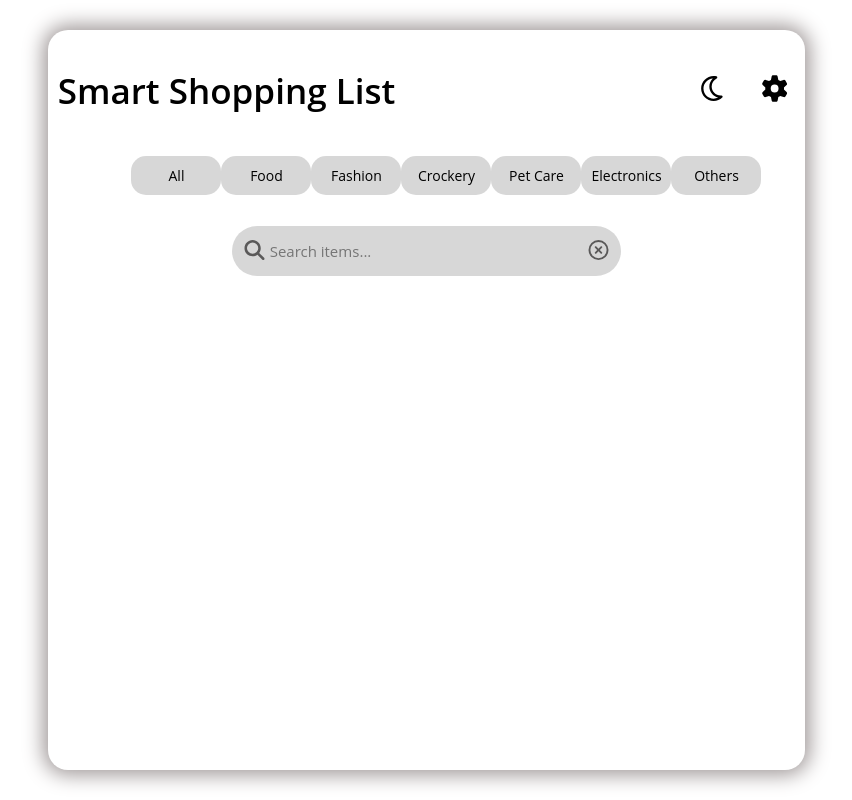
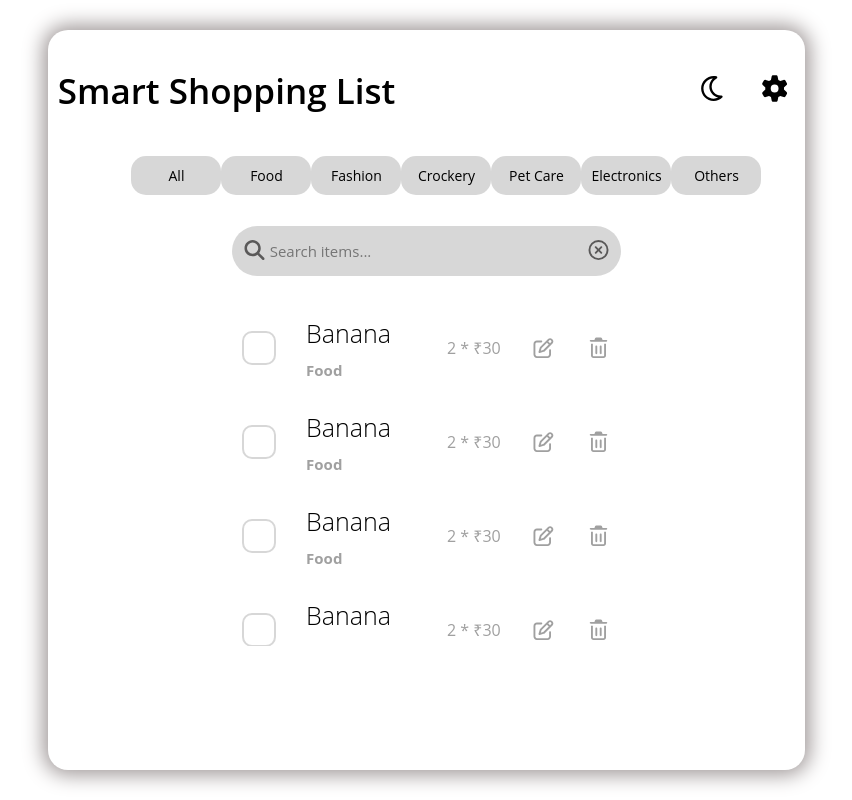
Before and after one commit to edwinisac/smart-shopping-list-react, a React (Vite) app: page / in a window 1280 px wide. Shown: the whole page, without its empty margins (218-1070 px from the left). Built offline with nearby package versions, Linux system fonts and the light colour scheme.

Commit message:
list items

```diff
--- a/src/App.jsx
+++ b/src/App.jsx
@@ -1,6 +1,9 @@
 import Categories from "./app-categories/Categories"
 import Head from "./app-head/Head"
+import List from "./list/List"
 import Search from "./search/Search"
+import Total from "./total/Total"
+
 
 
 
@@ -11,6 +14,8 @@ function App(){
       <Head/>
       <Categories/>
       <Search/>
+      <List/>
+      <Total/>
 
 
     </div>
--- /dev/null
+++ b/src/list-item/Item.jsx
@@ -0,0 +1,30 @@
+import { FontAwesomeIcon } from "@fortawesome/react-fontawesome";
+import { faPenToSquare } from "@fortawesome/free-regular-svg-icons";
+import { faTrashCan } from "@fortawesome/free-regular-svg-icons";
+import { faCheck } from "@fortawesome/free-solid-svg-icons";
+
+import style from "./item.module.css";
+function Item() {
+  return (
+    <li className={style.list_item}>
+      <input type="checkbox" className={style.list_checkbox} />
+      <div className={style.custom_checkbox}>
+        <i className={style.check}>
+          <FontAwesomeIcon icon={faCheck} />
+        </i>
+      </div>
+      <div className={style.name_container}>
+        <h1 className={style.item_name}>Banana</h1>
+        <h2 className={style.item_category}>Food</h2>
+      </div>
+      <p className={style.price}>2 * ₹30</p>
+      <i className={`${style.list_actions} ${style.edit}`}>
+        <FontAwesomeIcon icon={faPenToSquare} />
+      </i>
+      <i className={`${style.list_actions} ${style.delete}`}>
+        <FontAwesomeIcon icon={faTrashCan} />
+      </i>
+    </li>
+  );
+}
+export default Item;
--- /dev/null
+++ b/src/list-item/item.module.css
@@ -0,0 +1,70 @@
+.list_item {
+    margin-top:30px;
+  width: 100%;
+  list-style: none;
+  display: flex;
+  flex-direction: row;
+  gap:30px;
+  align-items: center;
+  font-family: var(--main-font);
+
+}
+.list_checkbox {
+  display: none;
+}
+.custom_checkbox {
+  width: 30px;
+  height: 30px;
+  border: 2px solid rgba(160, 160, 160, 0.425);
+  border-radius: 10px;
+}
+.check {
+  color: white;
+  background-color: var(--selector-light);
+  width: 100%;
+  height: 100%;
+  display: flex;
+  justify-content: center;
+  align-items: center;
+  border: none;
+  border-radius: 10px;
+  transition: ease-in-out 0.2s;
+  display:none;
+  /* toggle using js according to the status of the checkbox */
+}
+.name_container{
+    flex-grow: 1;
+    display: flex;
+    flex-direction: column;
+    gap:10px;
+    justify-content: flex-start;
+
+
+}
+.item_name{
+    margin:0px;
+    padding:0px;
+    font-weight: 300;
+    font-size: 25px;
+}
+.item_category{
+    margin:0px;
+    font-size: 15px;
+    color:rgb(160, 160, 160);
+
+}
+.price{
+    color:rgb(160, 160, 160);
+    font-weight: 500;
+
+}
+.list_actions{
+    color:rgb(160, 160, 160);
+    font-size:20px;
+}
+.edit:hover{
+    color:blue;
+}
+.delete:hover{
+    color:red;
+}
--- a/src/list/List.jsx
+++ b/src/list/List.jsx
@@ -1,9 +1,19 @@
-import style from "./list.module.css"
-function List(){
-    return(
-        <div className={style.list_container}>
+import style from "./list.module.css";
+import Item from "../list-item/Item";
 
-        </div>
-    )
+function List() {
+  return (
+    <div className={style.list_container}>
+      <ul className={style.list_group}>
+          <Item/>
+          <Item/>
+          <Item/>
+          <Item/>
+          <Item/>
+
+
+      </ul>
+    </div>
+  );
 }
-export default List
+export default List;
--- a/src/list/list.module.css
+++ b/src/list/list.module.css
@@ -0,0 +1,18 @@
+.list_container {
+  height: 45vh;
+  /* background-color: red; */
+  margin-top: 10px;
+  width: 50%;
+}
+.list_group {
+  /* background-color: blue; */
+  padding-left: 0px;
+  height: 100%;
+  width: 100%;
+  margin: 0px;
+  display: flex;
+  flex-direction: column;
+  overflow-y:auto;
+  padding-right:10px;
+  flex:1;
+}
--- /dev/null
+++ b/src/total/Total.jsx
@@ -0,0 +1,11 @@
+import style from "./total.module.css"
+function Total() {
+  return (
+    <>
+      <div className={style.section}>
+
+      </div>
+    </>
+  );
+}
+export default Total
--- /dev/null
+++ b/src/total/total.module.css
@@ -0,0 +1,5 @@
+.section {
+  width: 100%;
+  background-color: red;
+  position:sticky;
+}
```
